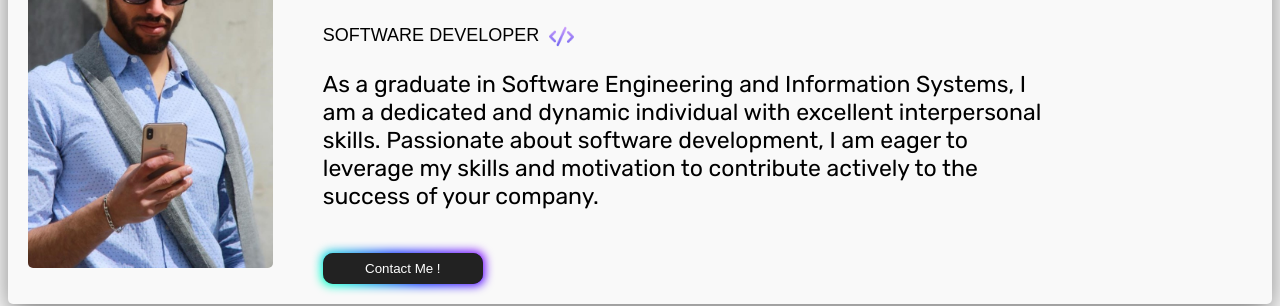
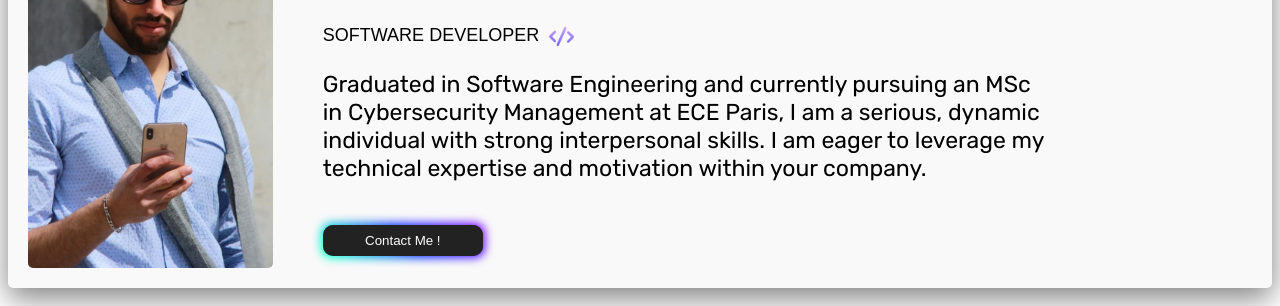
Before and after one commit to ZammelSofien/curriculum-vitae, a plain HTML site: page index.html in a window 1280 px wide. Shown: the part 142-448 px from the top of the page. Drawn offline with Linux system fonts and the light colour scheme.

Commit message:
Update index.html

```diff
--- a/index.html
+++ b/index.html
@@ -16,7 +16,8 @@
                     <img id="coding-icon" src="./images/coding.png">
                 </div>
                 <p id="intro">
-                    As a graduate in Software Engineering and Information Systems, I am a dedicated and dynamic individual with excellent interpersonal skills. Passionate about software development, I am eager to leverage my skills and motivation to contribute actively to the success of your company.
+                    Graduated in Software Engineering and currently pursuing an MSc in Cybersecurity Management at ECE Paris, I am a serious,
+                    dynamic individual with strong interpersonal skills. I am eager to leverage my technical expertise and motivation within your company.
                 </p>
                 <button  id="contact-btn" class="button-85" role="button">
                     <a id="contact-btn" href="#contact-me" > Contact Me !</a>
@@ -128,7 +129,7 @@
                 <div class="contact-links">
                     <a class="button-85" href="mailto:sofienzammel@outlook.com">sofienzammel@outlook.com</a>
                     <a class="button-85" href="https://www.linkedin.com/in/sofien-zammel-4b1a57256/">LinkedIn</a>
-                    <a class="button-85" href="tel:+21652665018">+216 52 665 018</a>
+                    <a class="button-85" href="tel:+21652665018">+33 06 05 85 00 59</a>
                 </div>
             </div>
         </div>
```
